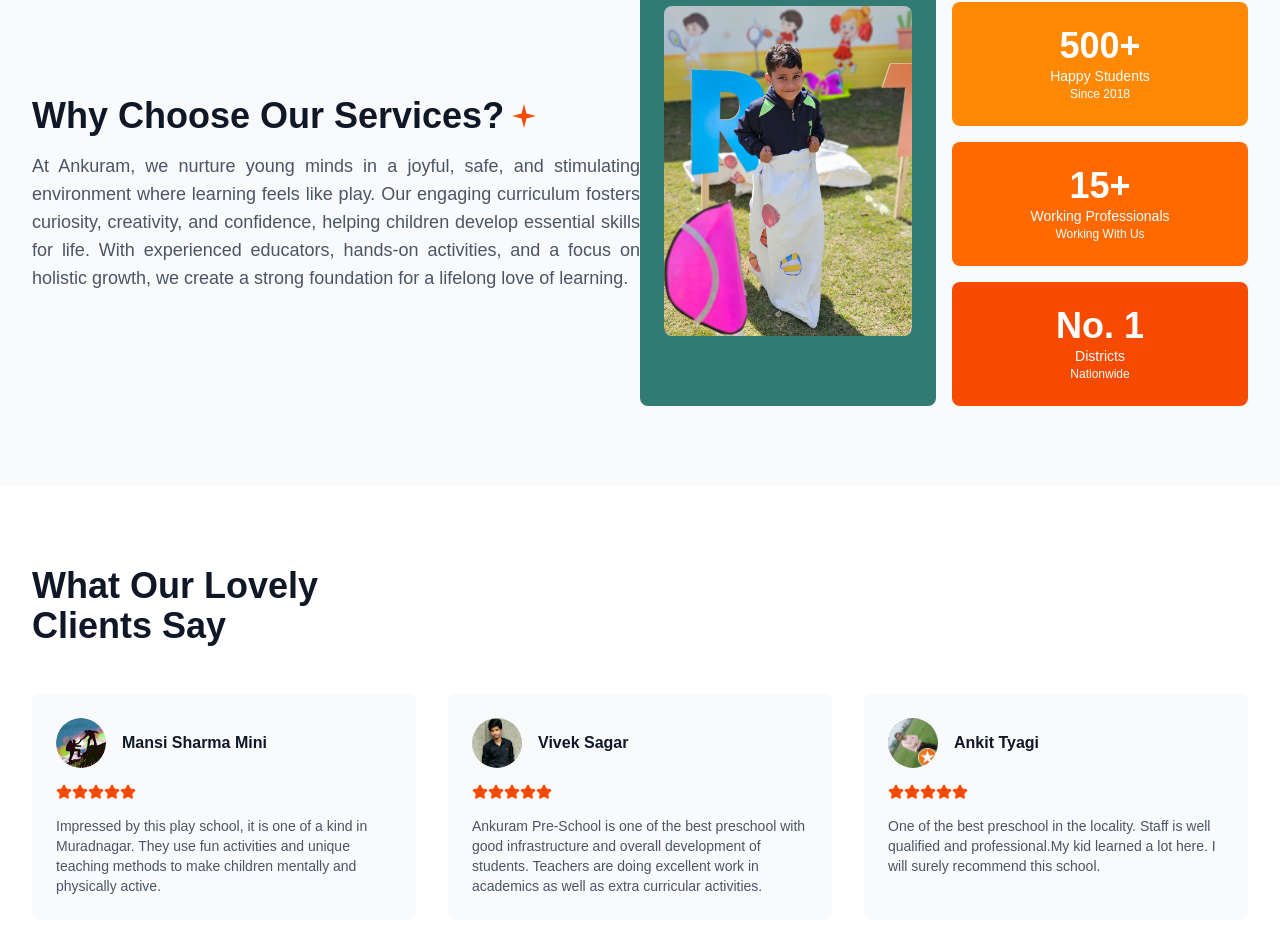
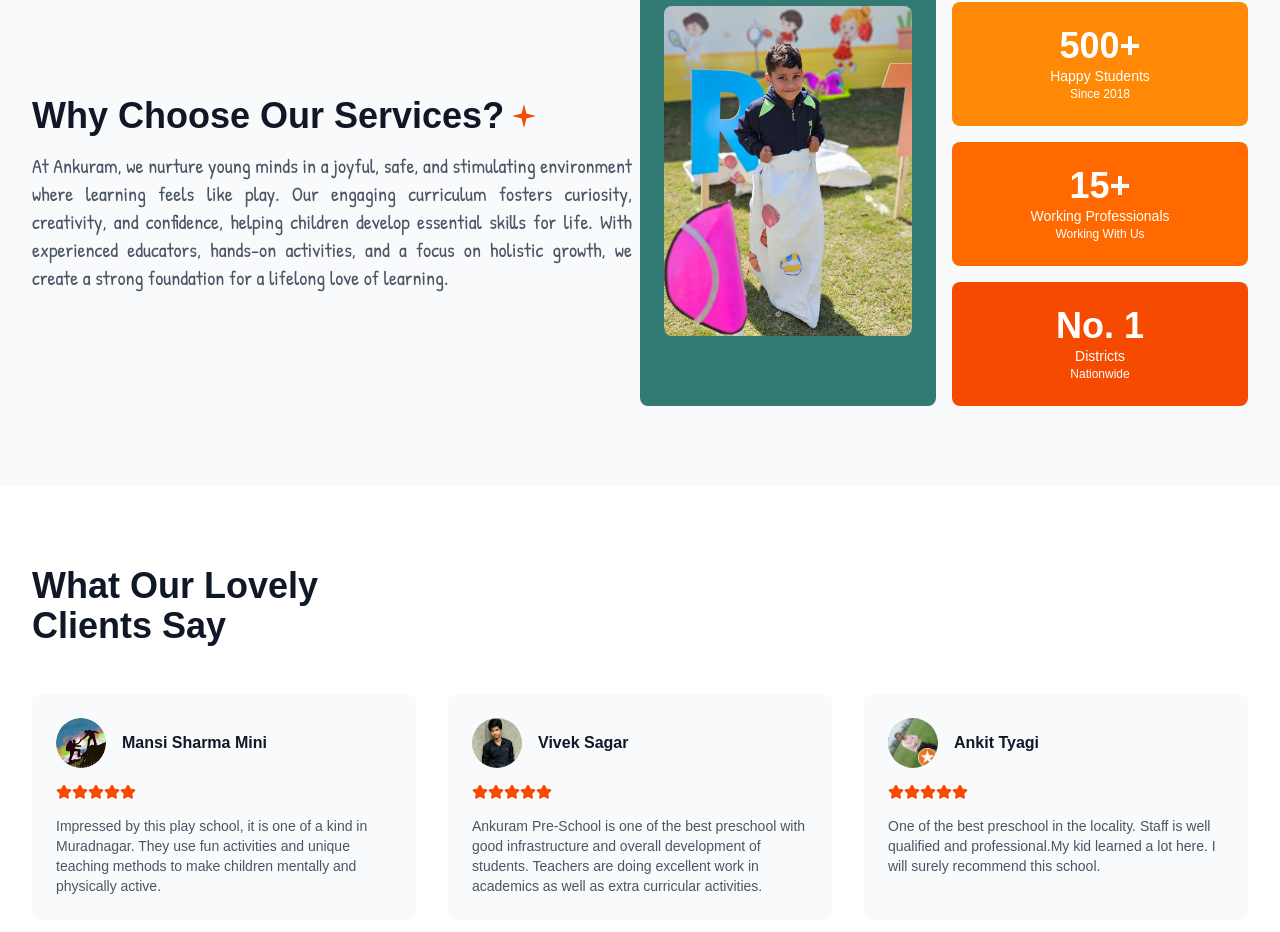
Before and after one commit to shubhranshu789/FrontEnd_Ankuram_User, a Next.js app: page / in a window 1280 px wide. Shown: the part 2134-3066 px from the top of the page. Built offline with nearby package versions, Linux system fonts and the light colour scheme; no server answers.

Commit message:
Update Home1.js

```diff
--- a/app/Components/HomePage/Home1.js
+++ b/app/Components/HomePage/Home1.js
@@ -345,7 +345,7 @@
                   <path fill="currentColor" d="M50 0 L60 40 L100 50 L60 60 L50 100 L40 60 L0 50 L40 40 Z" />
                 </svg>
               </h2>
-              <p className="mt-4 text-lg text-gray-600 lg:w-[600] text-justify">
+               <p className="md:w-2/3 mt-4 text-lg text-gray-600 lg:w-[600px] font-['Patrick_Hand',cursive] text-justify text-lg md:text-xl">
                 At Ankuram, we nurture young minds in a joyful, safe, and stimulating environment where learning feels like play. Our engaging curriculum fosters curiosity, creativity, and confidence, helping children develop essential skills for life. With experienced educators, hands-on activities, and a focus on holistic growth, we create a strong foundation for a lifelong love of learning.
               </p>
             </div>
```
